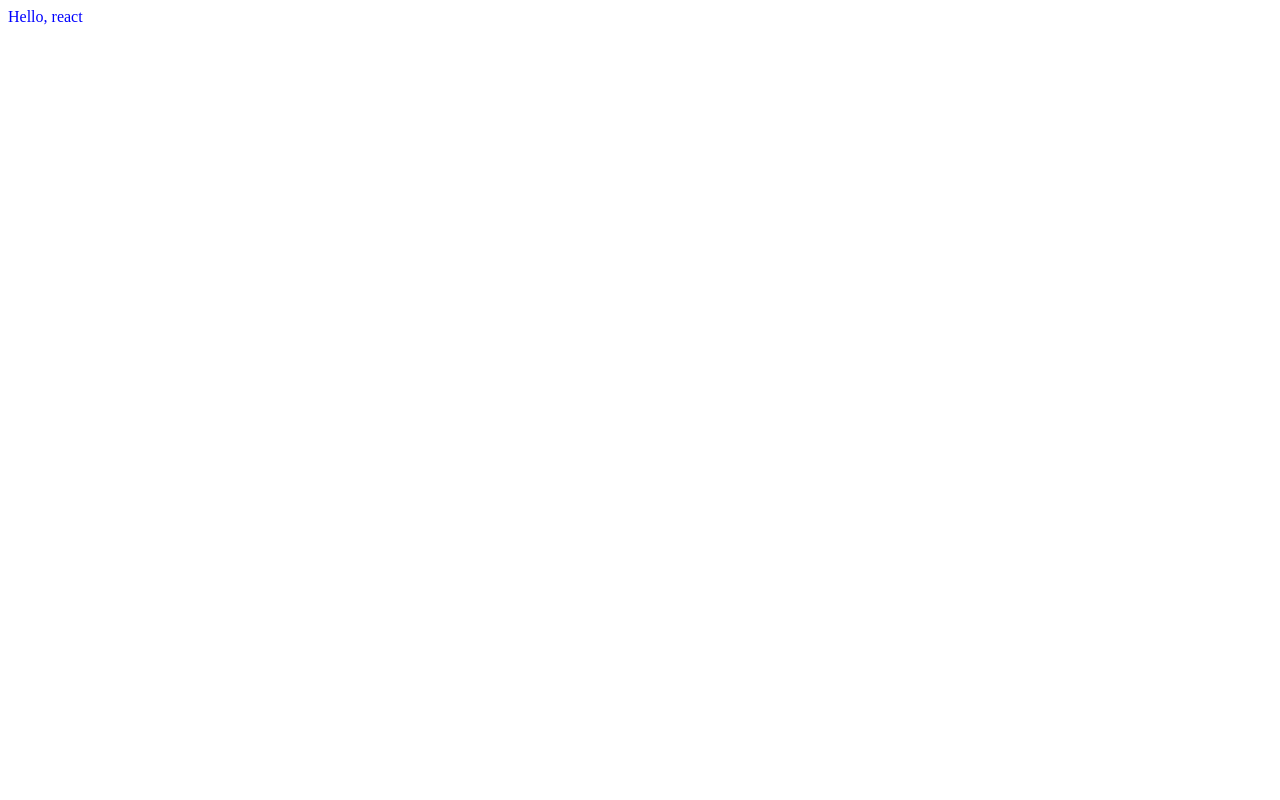
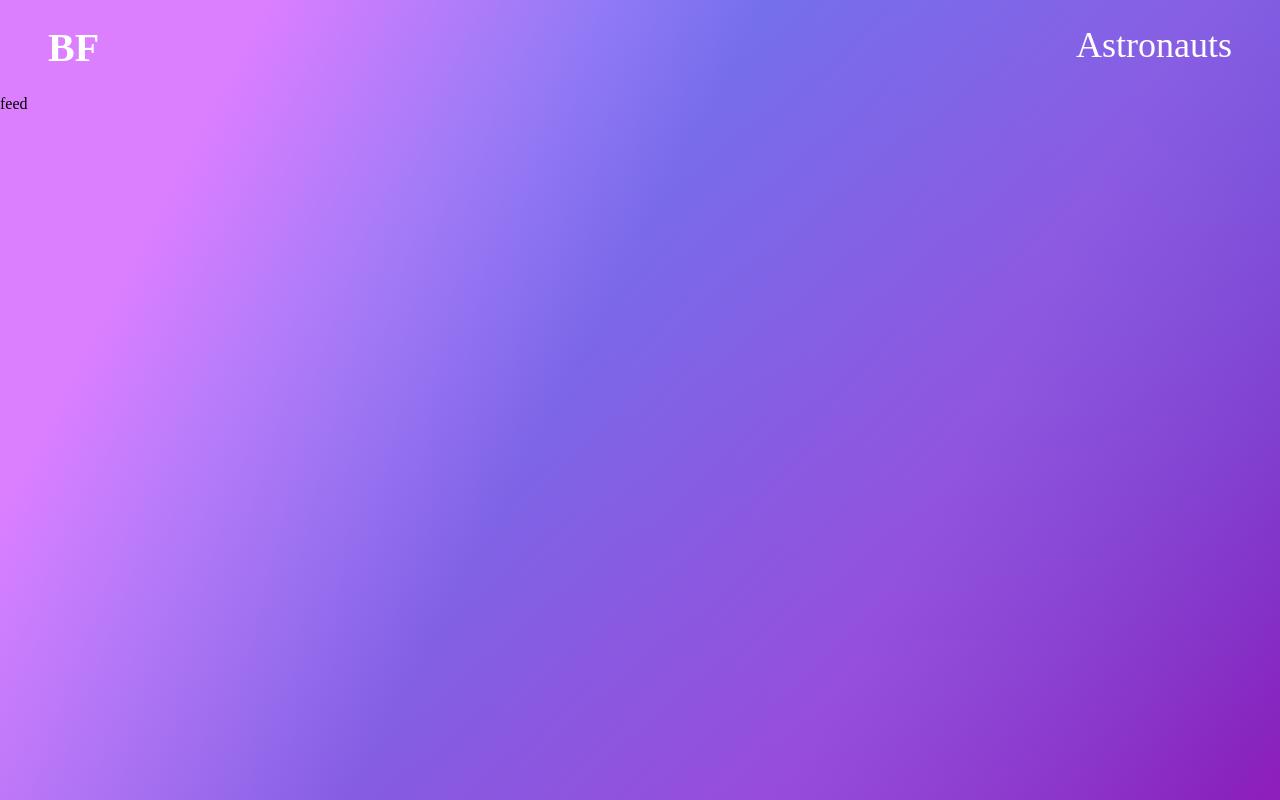
Before and after one commit to four-broccolis/dev-blogs, a React (Create React App) app: page / in a window 1280 px wide. Built offline with nearby package versions, Linux system fonts and the light colour scheme.

Commit message:
#1 :sparkles: header

```diff
--- a/src/App.tsx
+++ b/src/App.tsx
@@ -1,11 +1,7 @@
-import { Test } from "./component/test";
+import FeedPage from "./page/FeedPage";
 
 function App() {
-  return (
-    <div>
-      <Test text="Hello, react"></Test>
-    </div>
-  );
+  return <FeedPage></FeedPage>;
 }
 
 export default App;
--- /dev/null
+++ b/src/component/layout/Header.tsx
@@ -0,0 +1,29 @@
+import styled from "styled-components";
+import BfColors from "../../constant/colors";
+import BfStrings from "../../constant/strings";
+import { BfFonts } from "../../constant/styles";
+
+export default function Header() {
+  return (
+    <Row>
+      <FeedPageButton>{BfStrings.feedTabName}</FeedPageButton>
+      <MemberPageButton>{BfStrings.memberTabName}</MemberPageButton>
+    </Row>
+  );
+}
+
+const Row = styled.div`
+  padding: 24px 48px;
+  display: flex;
+  justify-content: space-between;
+`;
+
+const FeedPageButton = styled.div`
+  ${BfFonts.tabNameBold};
+  color: ${BfColors.white};
+`;
+
+const MemberPageButton = styled.div`
+  ${BfFonts.tabName};
+  color: ${BfColors.white};
+`;
--- /dev/null
+++ b/src/component/layout/PageWrapper.tsx
@@ -0,0 +1,31 @@
+import { ReactNode } from "react";
+import styled from "styled-components";
+import Header from "./Header";
+
+interface PageWrapperProps {
+  children: ReactNode;
+}
+
+export default function PageWrapper({ children }: PageWrapperProps) {
+  return (
+    <Background>
+      <Header />
+      {children}
+    </Background>
+  );
+}
+
+const Background = styled.div`
+  width: 100vw;
+  height: 100vh;
+  overflow: hidden;
+
+  background: linear-gradient(
+      117.58deg,
+      rgba(251, 122, 255, 0.85) 15.51%,
+      rgba(215, 70, 220, 0.403125) 45.23%,
+      rgba(224, 83, 228, 0.377083) 70.49%,
+      rgba(247, 0, 255, 0) 96.34%
+    ),
+    linear-gradient(134.81deg, #2799ff 28.89%, #a800ab 117.25%);
+`;
--- a/src/component/test.tsx
+++ /dev/null
@@ -1,18 +0,0 @@
-import React from "react";
-import styled from "styled-components";
-
-interface TestProps {
-  text: string;
-}
-
-export const Test = ({ text }: TestProps) => {
-  return (
-    <div>
-      <Title>{text}</Title>
-    </div>
-  );
-};
-
-const Title = styled.div`
-  color: blue;
-`;
--- a/src/constant/colors.ts
+++ b/src/constant/colors.ts
@@ -1,4 +1,4 @@
-export default class Colors {
+export default class BfColors {
   static white = "#FFFFFF";
   static black = "#000000";
   static navy = "#363658";
--- a/src/constant/fonts.ts
+++ /dev/null
@@ -1,5 +0,0 @@
-export default class bfFonts {
-  static head = "font-size: 30px; line-height: 35px;";
-  static body = "font-size: 20px; line-height: 23px;";
-  static caption = "font-size: 16px; line-height: 19px;";
-}
--- a/src/constant/strings.ts
+++ b/src/constant/strings.ts
@@ -1,4 +1,4 @@
-export default class Strings {
-  static homeTabName = "BF";
+export default class BfStrings {
+  static feedTabName = "BF";
   static memberTabName = "Astronauts";
 }
--- /dev/null
+++ b/src/constant/styles.ts
@@ -0,0 +1,23 @@
+import styled from "styled-components";
+
+export class BfFonts {
+  static head = "font-size: 30px; line-height: 35px;";
+  static body = "font-size: 20px; line-height: 23px;";
+  static caption = "font-size: 16px; line-height: 19px;";
+
+  static tabName = "font-size: 36px; line-height: 42px;";
+  static tabNameBold = "font-weight: bold; font-size: 40px; line-height: 47px;";
+}
+
+export const BfBackground = styled.div`
+  width: 100vw;
+  height: 100vh;
+  background: linear-gradient(
+      117.58deg,
+      rgba(251, 122, 255, 0.85) 15.51%,
+      rgba(215, 70, 220, 0.403125) 45.23%,
+      rgba(224, 83, 228, 0.377083) 70.49%,
+      rgba(247, 0, 255, 0) 96.34%
+    ),
+    linear-gradient(134.81deg, #2799ff 28.89%, #a800ab 117.25%);
+`;
--- a/src/index.tsx
+++ b/src/index.tsx
@@ -1,10 +1,16 @@
 import React from "react";
 import ReactDOM from "react-dom";
 import App from "./App";
+import PageWrapper from "./component/layout/PageWrapper";
+
+document.body.style.margin = "0";
+document.body.style.padding = "0";
 
 ReactDOM.render(
   <React.StrictMode>
-    <App />
+    <PageWrapper>
+      <App />
+    </PageWrapper>
   </React.StrictMode>,
-  document.getElementById("root")
+  document.getElementById("root"),
 );
--- /dev/null
+++ b/src/page/FeedPage.tsx
@@ -0,0 +1,3 @@
+export default function FeedPage() {
+  return <div>feed</div>;
+}
```
